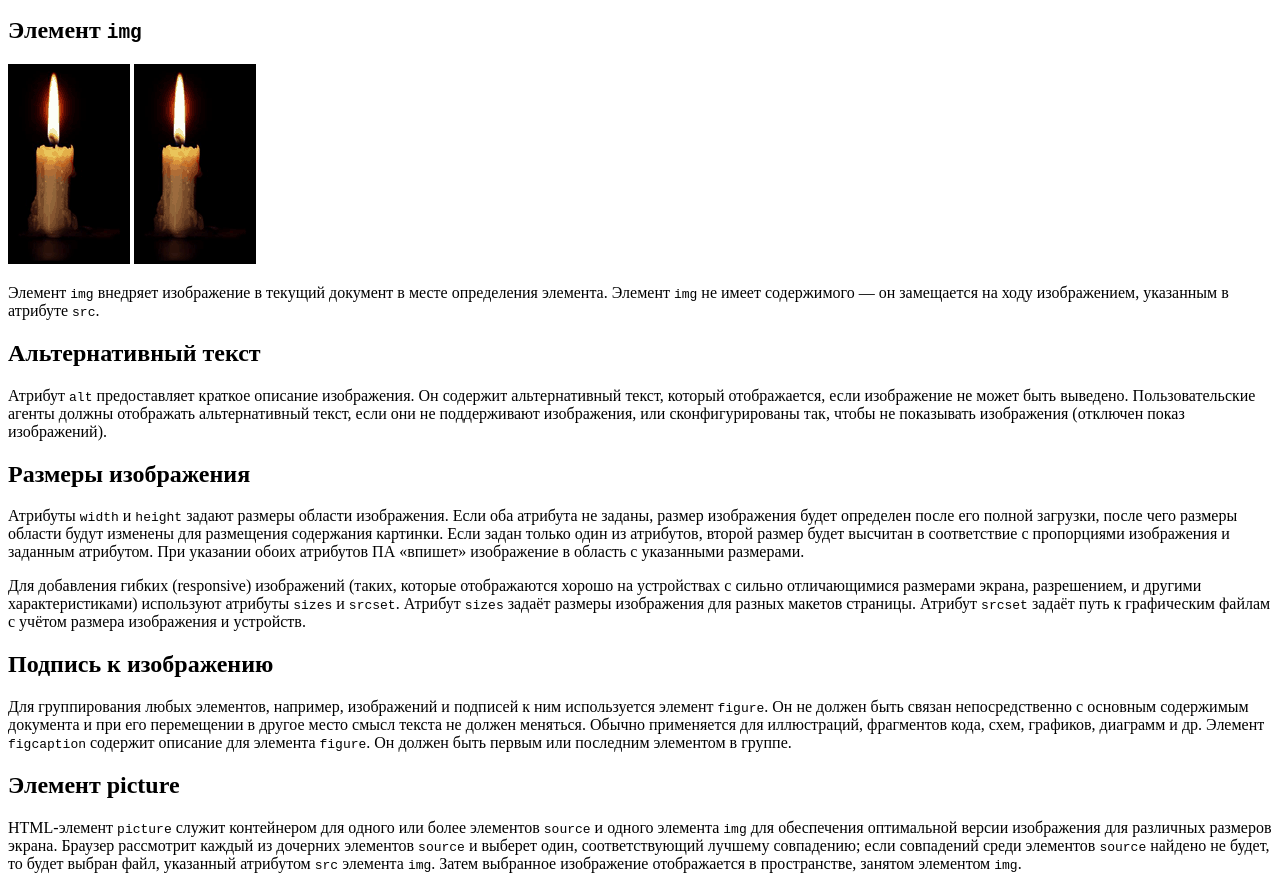
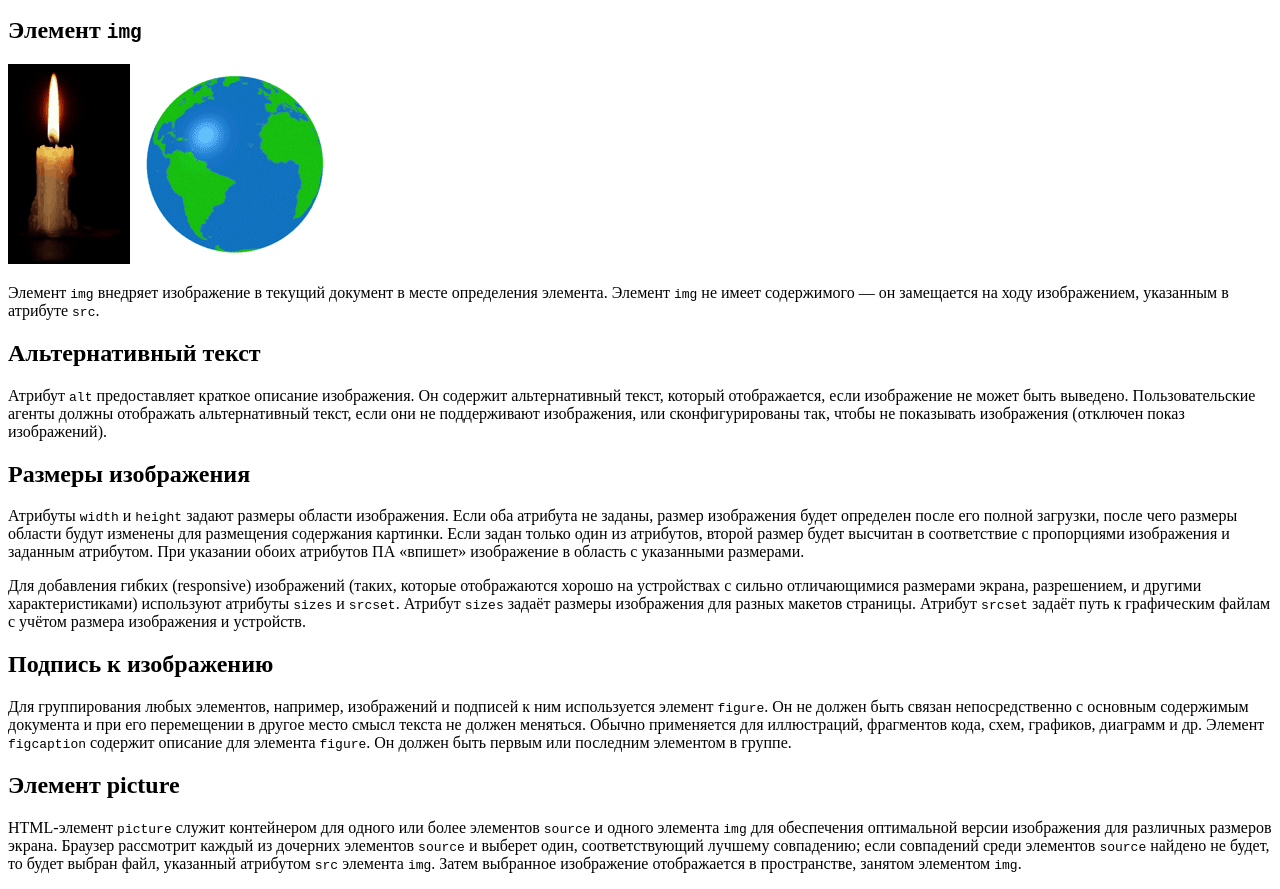
Before and after one commit to cini4ka1/cini4ka1.github.io, a plain HTML site: page lab1/lab1_4.html in a window 1280 px wide. Shown: the part 38-927 px from the top of the page. Drawn offline with Linux system fonts and the light colour scheme.

Commit message:
Update lab1_4.html

```diff
--- a/lab1/lab1_4.html
+++ b/lab1/lab1_4.html
@@ -9,7 +9,7 @@
 
 		<h2>Элемент <code>img</code></h2>
         <img src="/light.gif" alt="Свеча горит">
-        <img src="/light.gif" alt="Свеча горит">
+        <img src="/globus.gif" alt="Свеча горит">
 
 
 		<p>Элемент <code>img</code> внедряет изображение в текущий документ в месте определения элемента. Элемент <code>img</code> не имеет содержимого — он замещается на ходу изображением, указанным в атрибуте <code>src</code>.</p>
```
